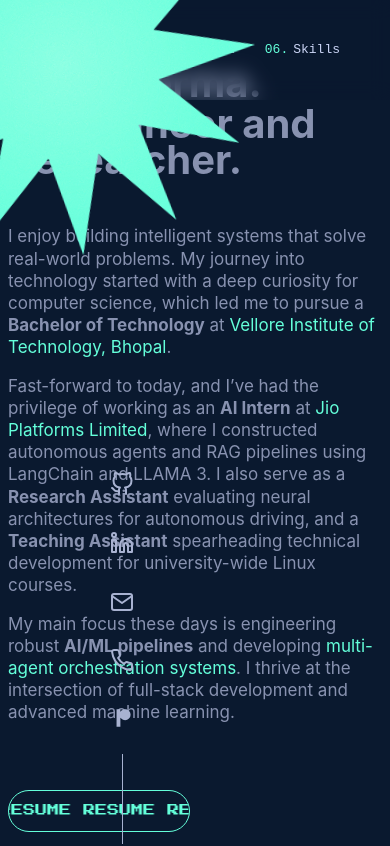
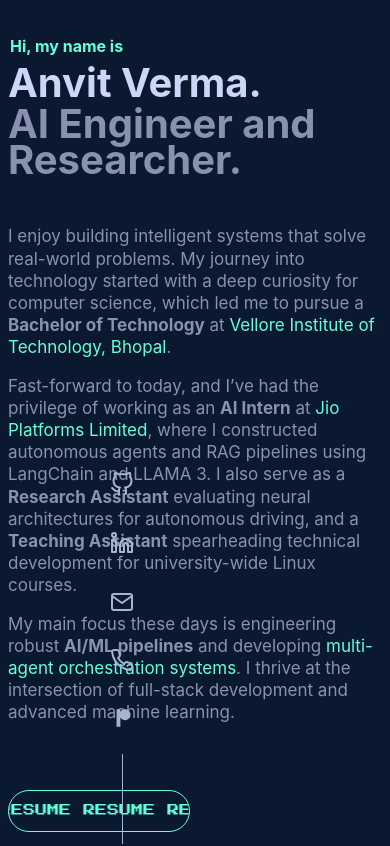
Before and after one commit to anvitvermaa/anvitvermaa.github.io, a Next.js app: page / in a window 390 px wide. Shown: the top 846 px of the page. Built offline with nearby package versions, Linux system fonts and the light colour scheme.

Commit message:
navbar and star removal on mobile

```diff
--- a/src/components/Navbar.jsx
+++ b/src/components/Navbar.jsx
@@ -1,7 +1,5 @@
 "use client";
 import React, { useState, useEffect } from "react";
-// Removed Next/Link to fix the hash scroll issue
-// import Link from "next/link";
 
 const Navbar = () => {
   const [scrolled, setScrolled] = useState(false);
@@ -25,6 +23,9 @@ const Navbar = () => {
 
   return (
     <nav
+      // CHANGED: Added Tailwind classes for layout and visibility
+      // 'hidden' hides it on mobile. 'md:flex' shows it on medium screens and up.
+      className="hidden md:flex justify-end items-center"
       style={{
         position: "fixed",
         top: "0",
@@ -33,11 +34,9 @@ const Navbar = () => {
         height: scrolled ? "70px" : "100px",
         backgroundColor: "rgba(10, 25, 47, 0.30)",
         backdropFilter: "blur(10px)",
-        // CHANGED: Increased Z-Index significantly to sit above RotatingStar/Modals
         zIndex: "9999",
-        display: "flex",
-        justifyContent: "flex-end",
-        alignItems: "center",
+        // Note: display, justifyContent, and alignItems were removed from here
+        // and handled by the className above to support responsive hiding.
         padding: "0 50px",
         boxSizing: "border-box",
         transition: "height 0.3s ease, background-color 0.3s ease",
@@ -51,7 +50,6 @@ const Navbar = () => {
         <ol style={{ display: "flex", gap: "30px", listStyle: "none", margin: "0", padding: "0" }}>
           {navLinks.map((item, i) => (
             <li key={i}>
-              {/* CHANGED: Swapped <Link> for <a> to force browser-native scrolling */}
               <a
                 href={item.url}
                 style={{
@@ -63,9 +61,8 @@ const Navbar = () => {
                   display: "flex",
                   alignItems: "center",
                   transition: "color 0.3s ease",
-                  cursor: "pointer", // Ensure it looks clickable
+                  cursor: "pointer",
                 }}
-                // Optional: Add hover effect inline
                 onMouseEnter={(e) => e.currentTarget.style.color = "#64ffda"}
                 onMouseLeave={(e) => e.currentTarget.style.color = "#ccd6f6"}
               >
--- a/src/components/RotatingStar.jsx
+++ b/src/components/RotatingStar.jsx
@@ -31,7 +31,7 @@ const getStarData = (points, innerRadius) => {
 export default function RotatingStar() {
   const solidRef = useRef(null);
   const gradientRef = useRef(null);
-  const grainRef = useRef(null); // <--- NEW REF FOR GRAIN
+  const grainRef = useRef(null);
   const borderRef = useRef(null);
 
   // --- CONFIG ---
@@ -69,9 +69,8 @@ export default function RotatingStar() {
 
   return (
     // CONTAINER:
-    // z-[99999]: Extremely high to strictly overlap Navbar
-    // pointer-events-none: Clicks pass through
-    <div className="fixed -top-[8rem] -left-[8rem] w-[24rem] h-[24rem] z-[99999] pointer-events-none">
+    // Added 'hidden md:block' to hide on mobile and show on desktop
+    <div className="hidden md:block fixed -top-[8rem] -left-[8rem] w-[24rem] h-[24rem] z-[99999] pointer-events-none">
 
       {/* LAYER 1: SOLID TEAL BASE (The Blocker) */}
       <div
```
